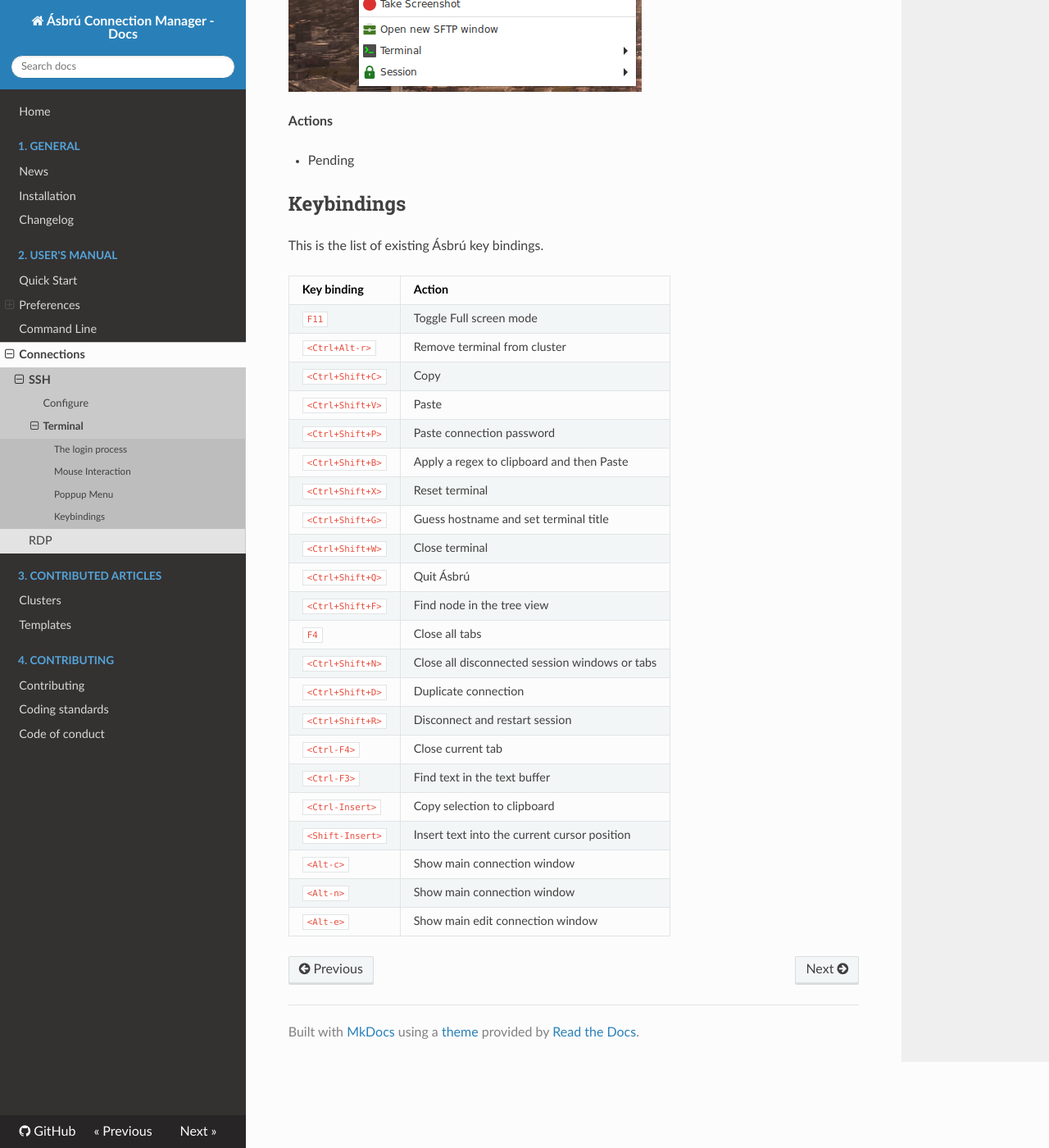
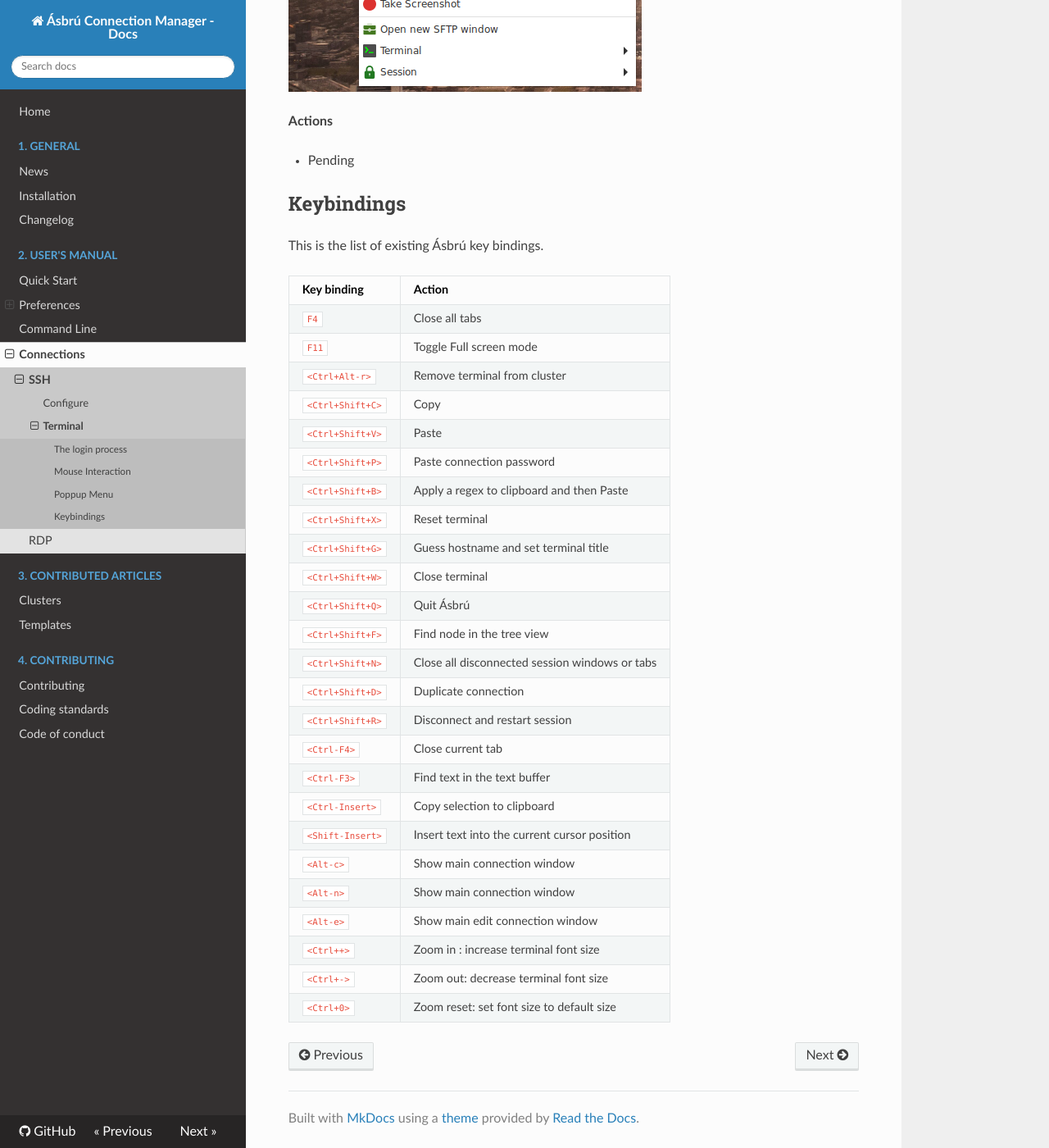
Before and after one commit to asbru-cm/asbru-cm, an MkDocs documentation site: the page built from doc/Manual/Connections/SSH_Terminal.md, in a window 1280 px wide and 1400 px high, scrolled down 7085 px. Shown: the whole window at 82% size. Built offline with MkDocs 1.6.1, drawn with Linux system fonts in a browser that asks for light colours; nearby versions of some CDN libraries.

Commit message:
added must recent bindings for zoom in out font size

```diff
--- a/doc/Manual/Connections/SSH_Terminal.md
+++ b/doc/Manual/Connections/SSH_Terminal.md
@@ -141,3 +141,6 @@
 |`<Alt-c>`       |Show main connection window                   |
 |`<Alt-n>`       |Show main connection window                   |
 |`<Alt-e>`       |Show main edit connection window              |
+|`<Ctrl++>`      |Zoom in : increase terminal font size         |
+|`<Ctrl+->`      |Zoom out: decrease terminal font size         |
+|`<Ctrl+0>`      |Zoom reset: set font size to default size     |
```
Also changed, not shown: other parts of doc/Manual/Connections/SSH_Terminal.md (+1 -1 lines).
